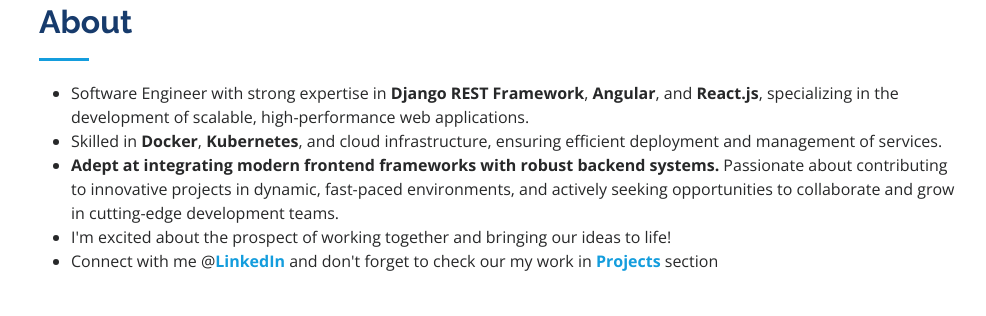
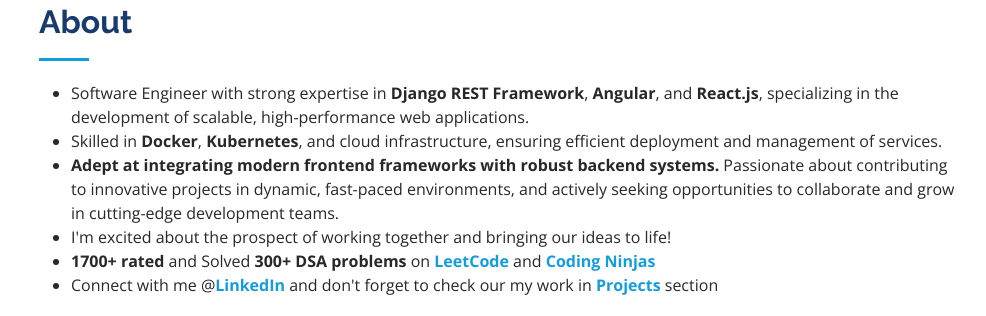
Before and after one commit to Faizan82001/Portfolio-Website, a plain HTML site: page index.html in a window 1280 px wide. Shown: the part 857-1173 px from the top of the page, without its empty margins (291-1277 px from the left). Drawn offline with nearby package versions, Linux system fonts and the light colour scheme; grey boxes are pictures that could not be loaded.

Commit message:
Added DSA profiles

```diff
--- a/index.html
+++ b/index.html
@@ -119,6 +119,9 @@
               and grow in
               cutting-edge development teams.</li>
             <li>I'm excited about the prospect of working together and bringing our ideas to life!</li>
+            <li><b>1700+ rated</b> and Solved <b>300+ DSA problems</b> on <b><a
+                  href="https://leetcode.com/faizanigigani/">LeetCode</a></b> and <b><a
+                  href="https://www.naukri.com/code360/profile/FaizanGigani">Coding Ninjas</a></b></li>
             <li>Connect with me @<b><a href="https://www.linkedin.com/in/faizan-gigani-4a370320b/">LinkedIn</a></b> and
               don't
               forget to check our my work in <b><a href="#projects">Projects</a></b> section</li>
@@ -190,18 +193,6 @@
 
         <div class="row">
           <div class="col-lg-6" data-aos="fade-up">
-            <!-- <h3 class="resume-title">Summary</h3>
-            <div class="resume-item pb-0">
-              <h4>Faizan Gigani</h4>
-              <p><em>Innovative Software Engineer with 2 Years of Experience | Crafting Intelligent Solutions for
-                  Tomorrow's Challenges</em></p>
-              <ul>
-                <li>Ahmedabad, Gujarat</li>
-                <li>+91 9376499699</li>
-                <li>faizanigigani@gmail.com</li>
-              </ul>
-            </div> -->
-
             <h3 class="resume-title">Education</h3>
             <div class="resume-item">
               <h4>Bachelor of Information &amp; Technology</h4>
```
